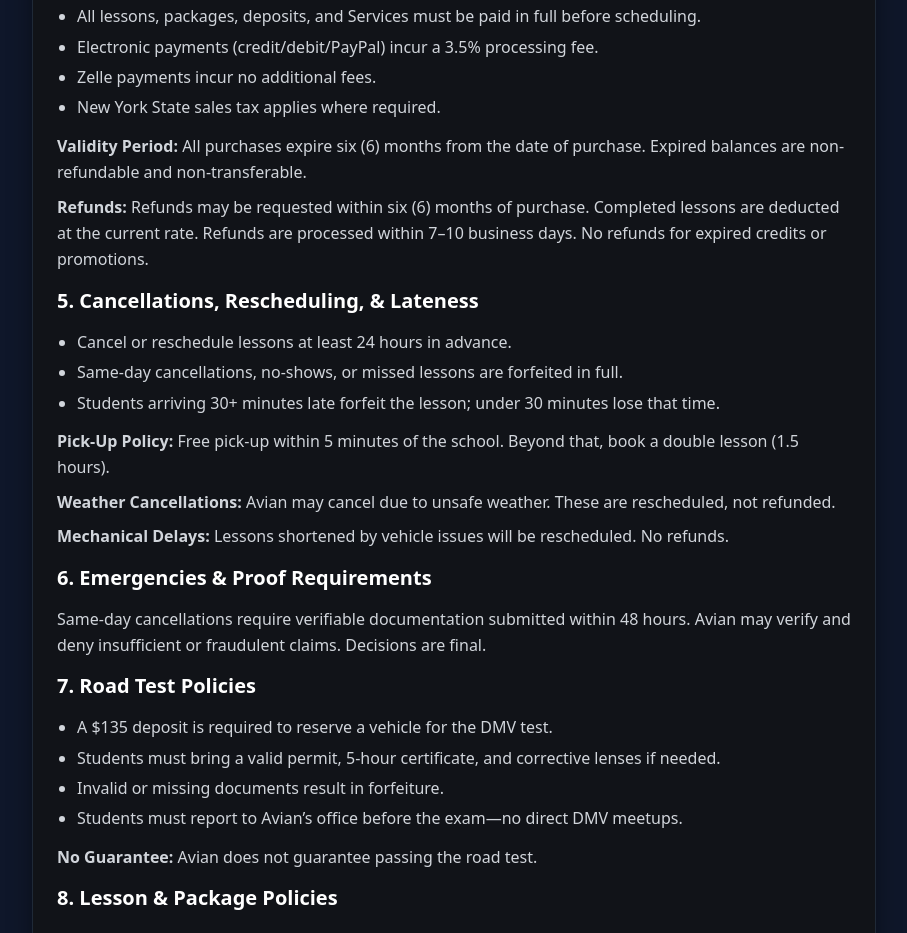
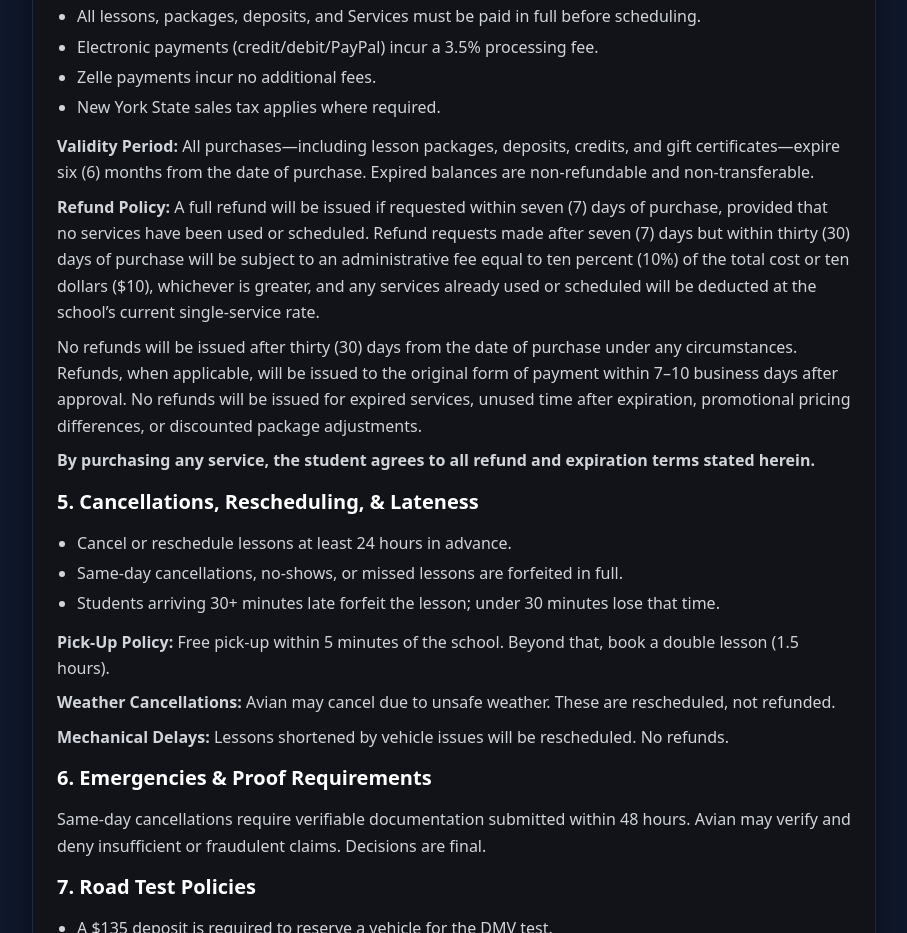
Before and after one commit to KingFlexCode/Driving-Student-Form-Policy, a website: page policies/english-policy.html in a window 1280 px wide. Shown: the part 1473-2406 px from the top of the page, without its empty margins (186-1093 px from the left). Drawn offline with Linux system fonts and the light colour scheme.

Commit message:
Revise refund policy and validity period wording
Updated refund policy details and validity period for purchases.

```diff
--- a/policies/english-policy.html
+++ b/policies/english-policy.html
@@ -91,8 +91,13 @@
         <li>Zelle payments incur no additional fees.</li>
         <li>New York State sales tax applies where required.</li>
       </ul>
-      <p><strong>Validity Period:</strong> All purchases expire six (6) months from the date of purchase. Expired balances are non-refundable and non-transferable.</p>
-      <p><strong>Refunds:</strong> Refunds may be requested within six (6) months of purchase. Completed lessons are deducted at the current rate. Refunds are processed within 7–10 business days. No refunds for expired credits or promotions.</p>
+
+      <p><strong>Validity Period:</strong> All purchases—including lesson packages, deposits, credits, and gift certificates—expire six (6) months from the date of purchase. Expired balances are non-refundable and non-transferable.</p>
+
+      <p><strong>Refund Policy:</strong> A full refund will be issued if requested within seven (7) days of purchase, provided that no services have been used or scheduled. Refund requests made after seven (7) days but within thirty (30) days of purchase will be subject to an administrative fee equal to ten percent (10%) of the total cost or ten dollars ($10), whichever is greater, and any services already used or scheduled will be deducted at the school’s current single-service rate.</p>
+
+      <p>No refunds will be issued after thirty (30) days from the date of purchase under any circumstances. Refunds, when applicable, will be issued to the original form of payment within 7–10 business days after approval. No refunds will be issued for expired services, unused time after expiration, promotional pricing differences, or discounted package adjustments.</p>
+      <p><strong>By purchasing any service, the student agrees to all refund and expiration terms stated herein.</strong></p>
 
       <h2 id="5">5. Cancellations, Rescheduling, & Lateness</h2>
       <ul>
```
